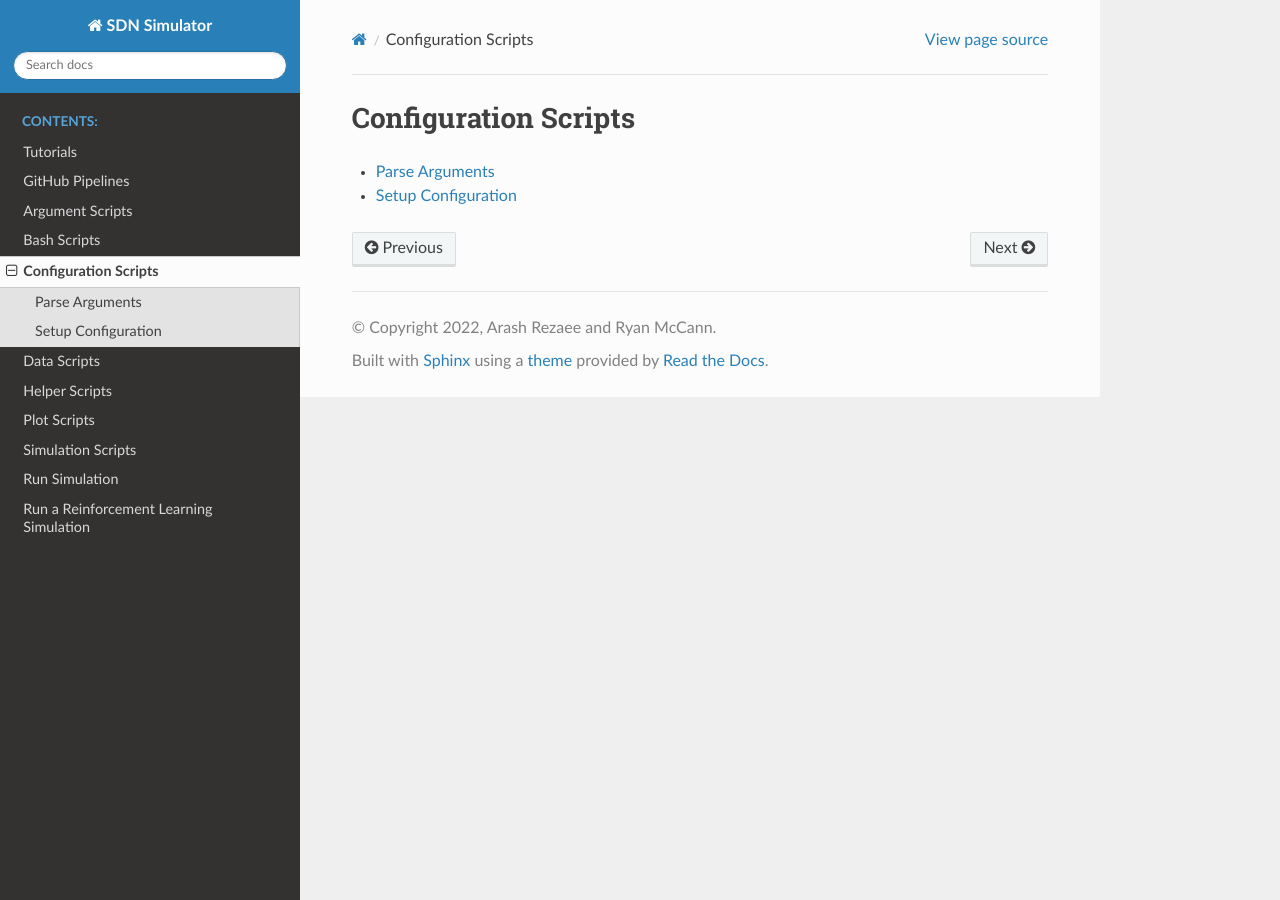
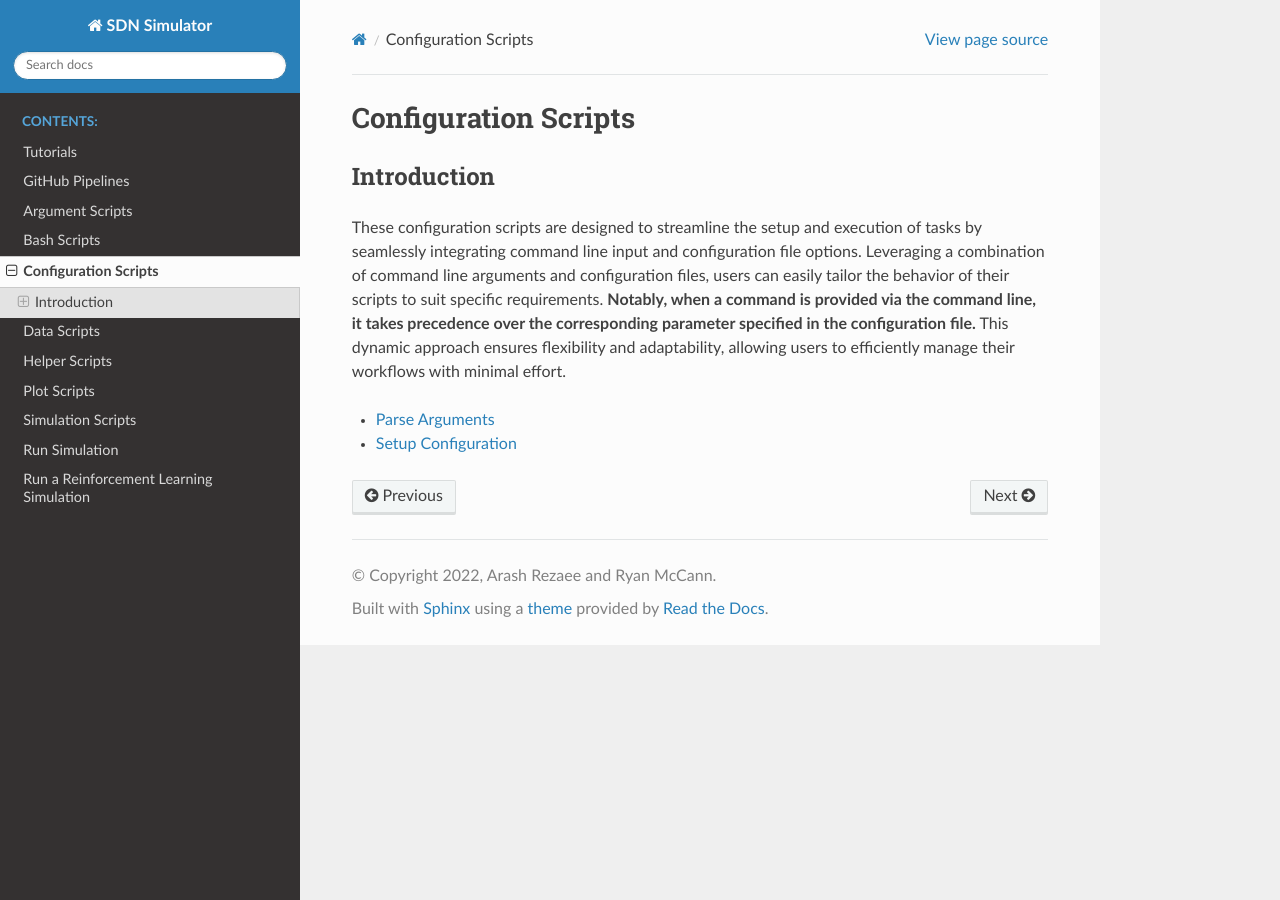
Before and after one commit to SDNNetSim/SDON_simulator, a Sphinx documentation site: the page built from docs/config/config_modules.rst, in a window 1280 px wide. Built offline with Sphinx 7.4.7 and the Read the Docs theme 2.0.0, drawn with Linux system fonts in a browser that asks for light colours; pages that are not in the unit, such as notebooks, are missing from menus.

Commit message:
Update config scripts docs

```diff
--- a/docs/config/config_modules.rst
+++ b/docs/config/config_modules.rst
@@ -1,5 +1,15 @@
 Configuration Scripts
 =====================
+
+Introduction
+-------------
+
+These configuration scripts are designed to streamline the setup and execution of tasks by seamlessly integrating
+command line input and configuration file options. Leveraging a combination of command line arguments and configuration
+files, users can easily tailor the behavior of their scripts to suit specific requirements. **Notably,
+when a command is provided via the command line, it takes precedence over the corresponding parameter
+specified in the configuration file.** This dynamic approach ensures flexibility and adaptability,
+allowing users to efficiently manage their workflows with minimal effort.
 
 .. toctree::
 
--- a/docs/config/parse_args.rst
+++ b/docs/config/parse_args.rst
@@ -4,3 +4,4 @@ Parse Arguments
 .. automodule:: config_scripts.parse_args
     :members:
     :undoc-members:
+    :private-members:
--- a/docs/config/setup_config.rst
+++ b/docs/config/setup_config.rst
@@ -4,3 +4,4 @@ Setup Configuration
 .. automodule:: config_scripts.setup_config
     :members:
     :undoc-members:
+    :private-members:
```
Also changed, not shown: 1 other file.
